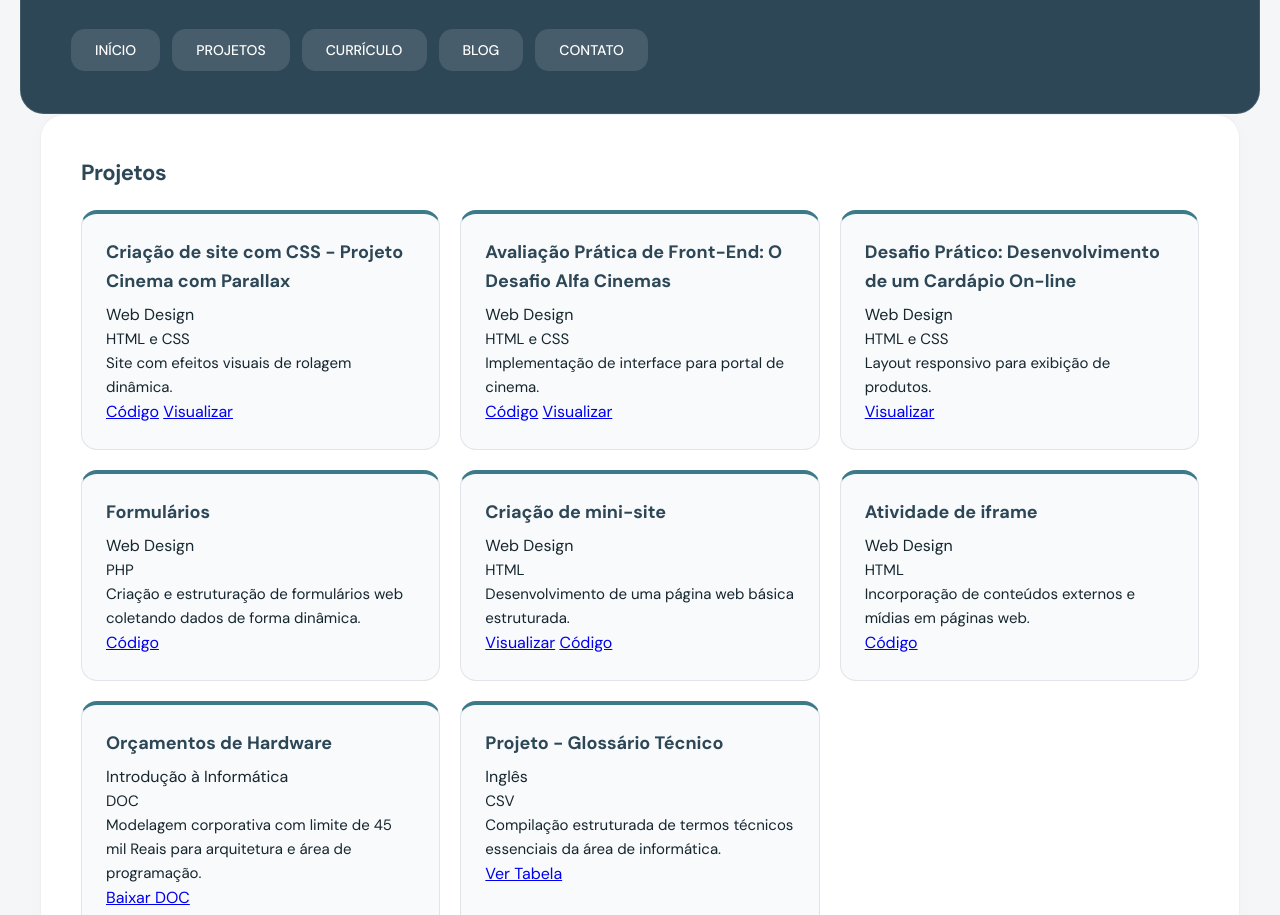
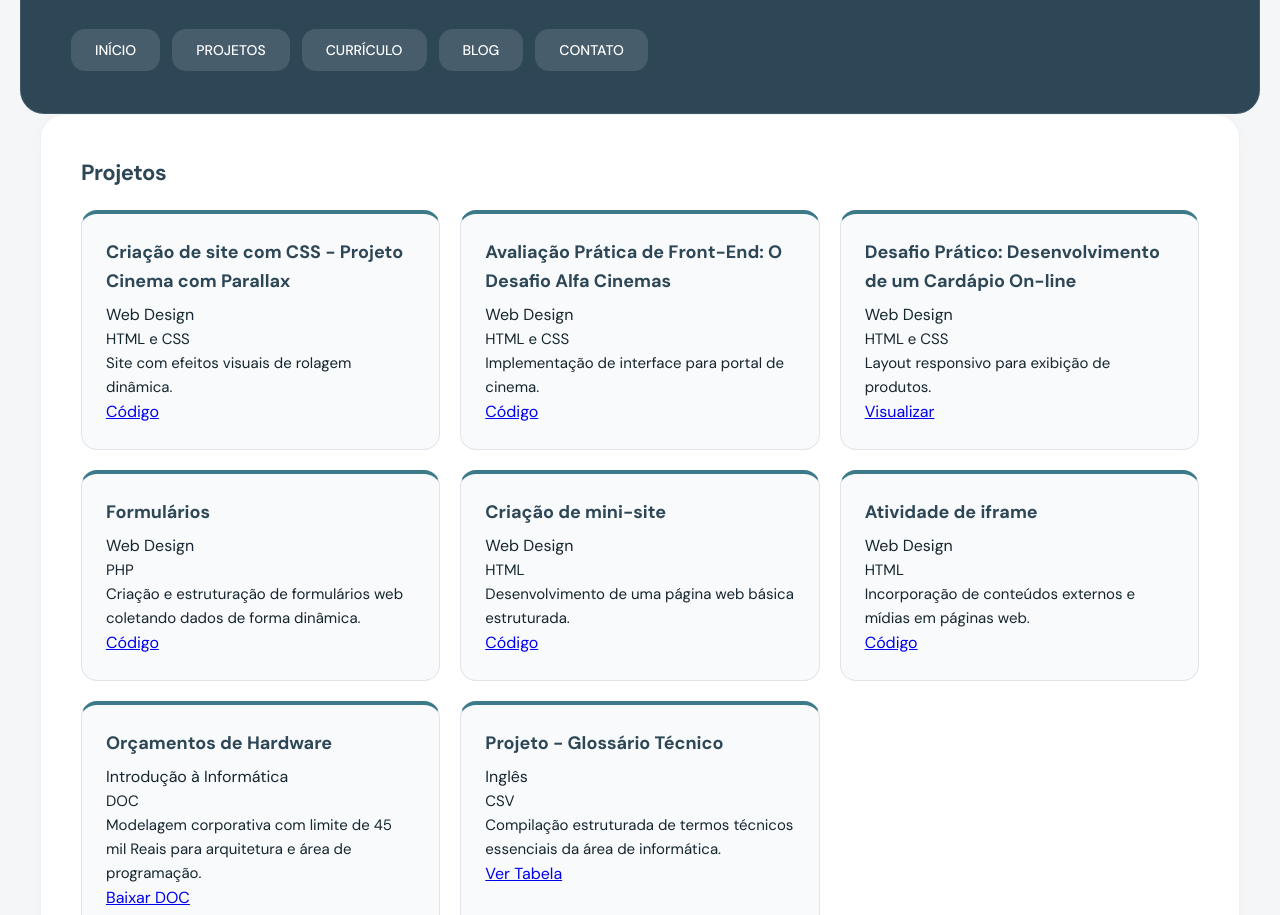
Before and after one commit to amandavldmendonca/amandavldmendonca.github.io, a plain HTML site: page blog.html in a window 1280 px wide. Shown: the part 185-1100 px from the top of the page. Drawn offline with Linux system fonts and the light colour scheme.

Commit message:
mexi no html, retirrei a parte de visualizar

```diff
--- a/blog.html
+++ b/blog.html
@@ -41,8 +41,7 @@
 
                             <a href="https://github.com/amandavldmendonca/PARALLAX/blob/main/index.html" target="_blank"
                                 class="btn-codigo">Código</a>
-                            <a href="file:///C:/xampp/htdocs/amandacine/index.html" target="_blank"
-                                class="btn-demo">Visualizar</a>
+
                         </div>
                     </div>
                 </article>
@@ -58,8 +57,7 @@
                         <div class="links-projeto">
                             <a href="https://github.com/amandavldmendonca/SITEWEB2/blob/main/index.html" target="_blank"
                                 class="btn-codigo">Código</a>
-                            <a href="file:///C:/xampp/htdocs/SITEWEB2/index.html" target="_blank"
-                                class="btn-demo">Visualizar</a>
+
                         </div>
                     </div>
                 </article>
@@ -104,7 +102,7 @@
                         <p class="tag-tecnologia">HTML</p>
                         <p class="descricao">Desenvolvimento de uma página web básica estruturada.</p>
                         <div class="links-projeto">
-                            <a href="file:///D:/web%20design/index.html" target="_blank" class="btn-demo">Visualizar</a>
+
                             <a href="#" target="_blank" class="btn-codigo">Código</a>
                         </div>
                     </div>
```
